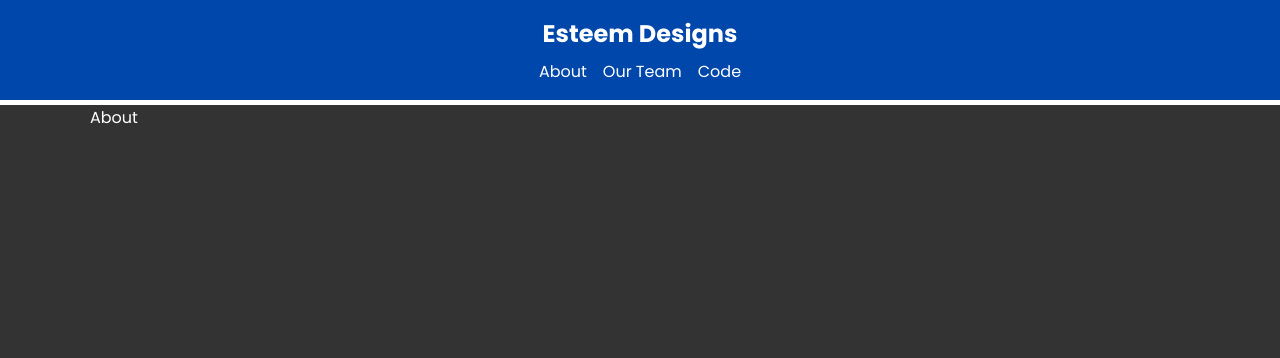
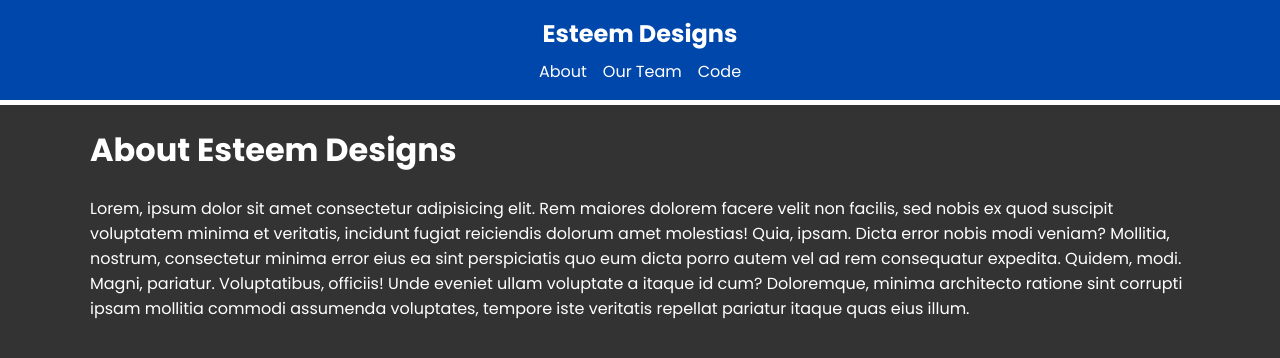
Before and after one commit to esteemayo/nextjs_13, a Next.js app: page /about in a window 1280 px wide. Shown: the top 358 px of the page. Built offline with nearby package versions, Linux system fonts and the light colour scheme.

Commit message:
fix: add markup

```diff
--- a/app/about/page.jsx
+++ b/app/about/page.jsx
@@ -4,7 +4,14 @@ export const metadata = {
 
 const About = () => {
   return (
-    <div>About</div>
+    <div>
+      <h1>About Esteem Designs</h1>
+      <p>
+        Lorem, ipsum dolor sit amet consectetur adipisicing elit. Rem maiores dolorem facere velit non facilis, sed nobis ex quod suscipit voluptatem minima et veritatis, incidunt fugiat reiciendis dolorum amet molestias!
+        Quia, ipsam. Dicta error nobis modi veniam? Mollitia, nostrum, consectetur minima error eius ea sint perspiciatis quo eum dicta porro autem vel ad rem consequatur expedita. Quidem, modi. Magni, pariatur.
+        Voluptatibus, officiis! Unde eveniet ullam voluptate a itaque id cum? Doloremque, minima architecto ratione sint corrupti ipsam mollitia commodi assumenda voluptates, tempore iste veritatis repellat pariatur itaque quas eius illum.
+      </p>
+    </div>
   );
 }
 
```
